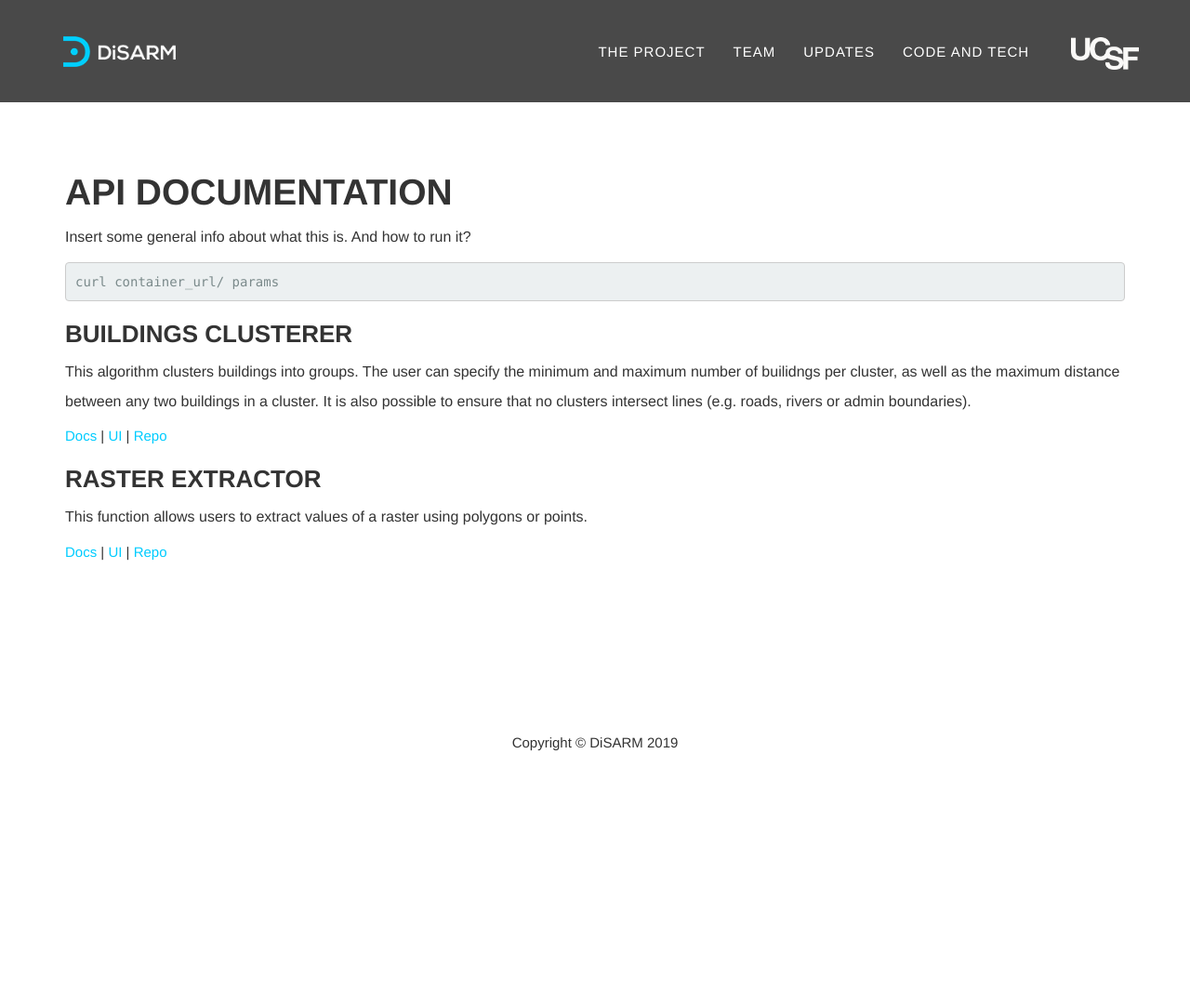
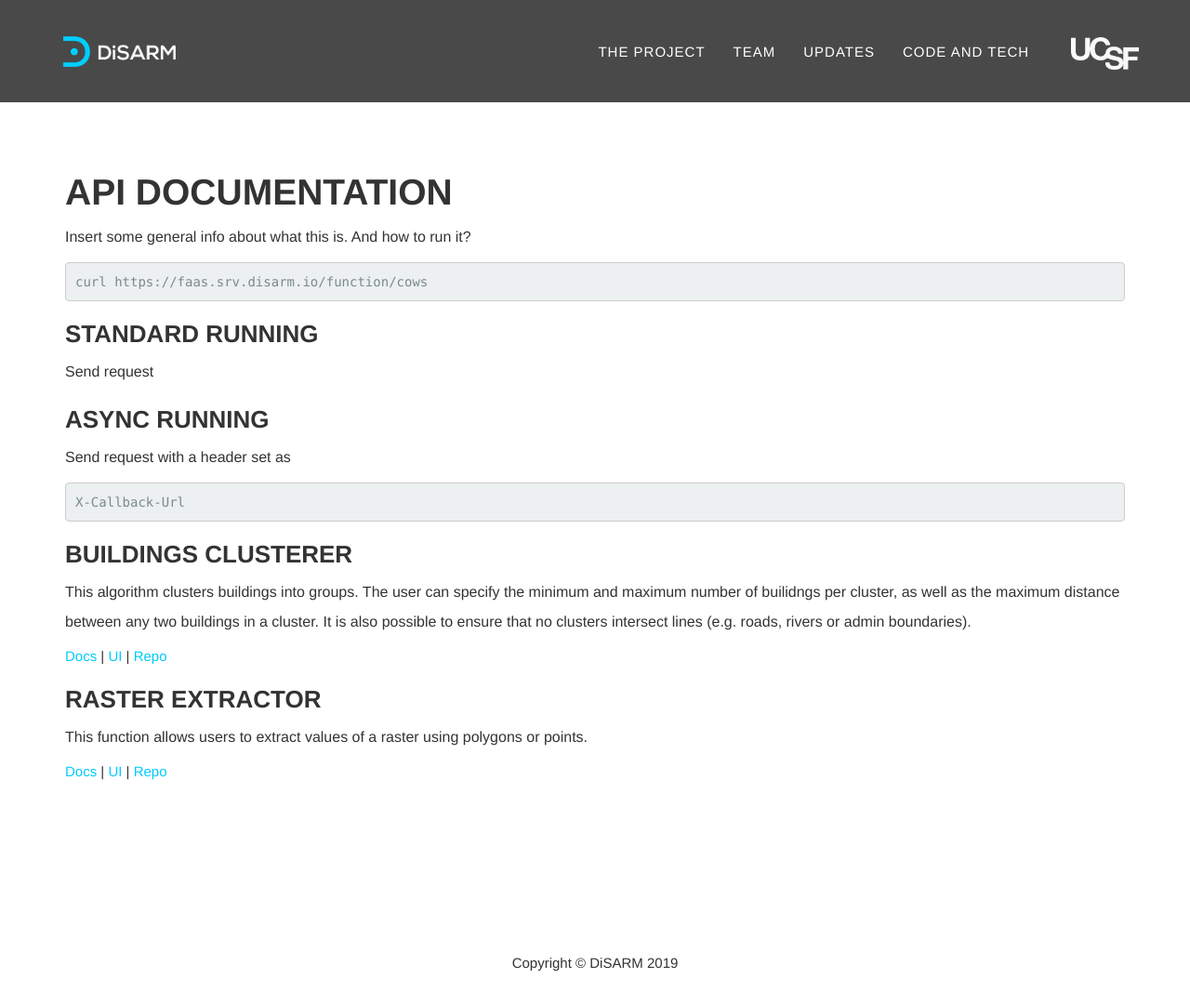
Before and after one commit to disarm-platform/disarm-website, a Jekyll site: the page built from docs.html, in a window 1280 px wide and 1081 px high. Shown: the whole window at 93% size. Built offline with Jekyll 4.4.1, drawn with Linux system fonts in a browser that asks for light colours; some web fonts are replaced.

Commit message:
Update docs.html

```diff
--- a/docs.html
+++ b/docs.html
@@ -9,7 +9,15 @@ layout: default
 
         <p>Insert some general info about what this is. And how to run it?</p>
 
-        <p><pre>curl container_url/ params</pre></p>
+        <p><pre>curl https://faas.srv.disarm.io/function/cows</pre></p>
+
+    <h3>Standard running</h3>
+
+    <p>Send request</p>
+
+    <h3>Async running</h3>
+
+    <p>Send request with a header set as <pre>X-Callback-Url</pre>
 
         {% for algo in site.algos %}
             <h3>{{algo.title}}</h3>
```
